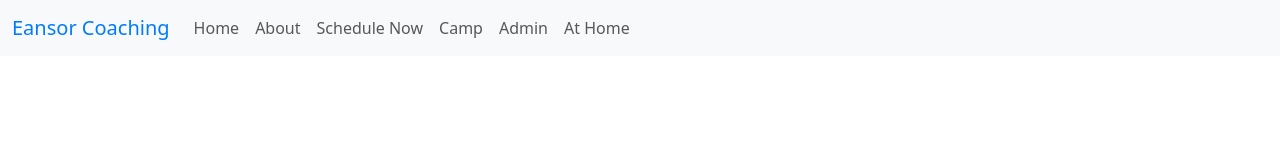
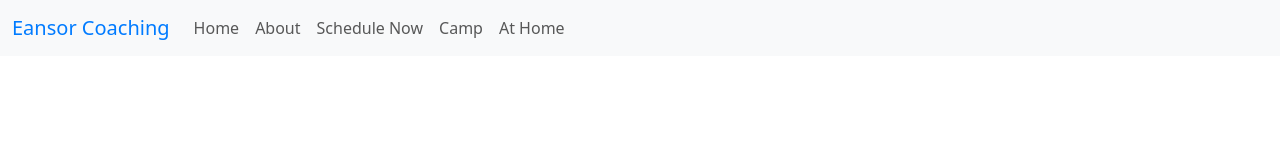
Before and after one commit to ScottEansor/hockey-website, a React (Vite) app in the folder frontend/: page / in a window 1280 px wide. Shown: the top 160 px of the page. Built offline with nearby package versions, Linux system fonts and the light colour scheme; no server answers.

Commit message:
conditionally rendered admin link in nav

```diff
--- a/frontend/src/components/Nav.jsx
+++ b/frontend/src/components/Nav.jsx
@@ -4,26 +4,22 @@ import NavLink from "./NavLink";
 import DropDown, { DropDownButton, DropDownLink } from "./DropDown";
 
 export default function Nav({ userData, onLogout }) {
-
-  const [isOpen, setIsOpen] = useState(false)
-
+  const [isOpen, setIsOpen] = useState(false);
 
   return (
     <nav className="navbar bg-body-tertiary sticky-top navbar-expand-md">
       <div className="container-fluid">
-        <div className="title navbar-brand">
-          Eansor Coaching
-        </div>
+        <div className="title navbar-brand">Eansor Coaching</div>
         <button
           className="navbar-toggler"
-          onClick={()=> setIsOpen(prev=> !prev)}
+          onClick={() => setIsOpen((prev) => !prev)}
           type="button"
           aria-expanded="false"
           aria-label="Toggle navigation"
         >
           <span className="navbar-toggler-icon"></span>
         </button>
-        <div className={"navbar-collapse " + (isOpen?"":"collapse") }>
+        <div className={"navbar-collapse " + (isOpen ? "" : "collapse")}>
           <ul className="navbar-nav">
             <NavLink to="/">Home</NavLink>
             <NavLink to="/about">About</NavLink>
@@ -32,8 +28,6 @@ export default function Nav({ userData, onLogout }) {
             Contact
           </Link> */}
             <NavLink to="/camp">Camp</NavLink>
-            {/* conditionally render admin */}
-            <NavLink to="/admin">Admin</NavLink>
             <NavLink to="/athome">At Home</NavLink>
             {userData?.status === "not signed in" && (
               <>
@@ -45,7 +39,8 @@ export default function Nav({ userData, onLogout }) {
               <DropDown
                 label={`${userData.parentFirstName} ${userData.parentLastName[0]}.`}
               >
-                <DropDownLink to={'/profile'}>Profile</DropDownLink>
+                <DropDownLink to={"/profile"}>Profile</DropDownLink>
+                {userData.isAdmin && <DropDownLink to="/admin">Admin</DropDownLink>}
                 <DropDownButton onClick={onLogout}>Logout</DropDownButton>
               </DropDown>
 
```
